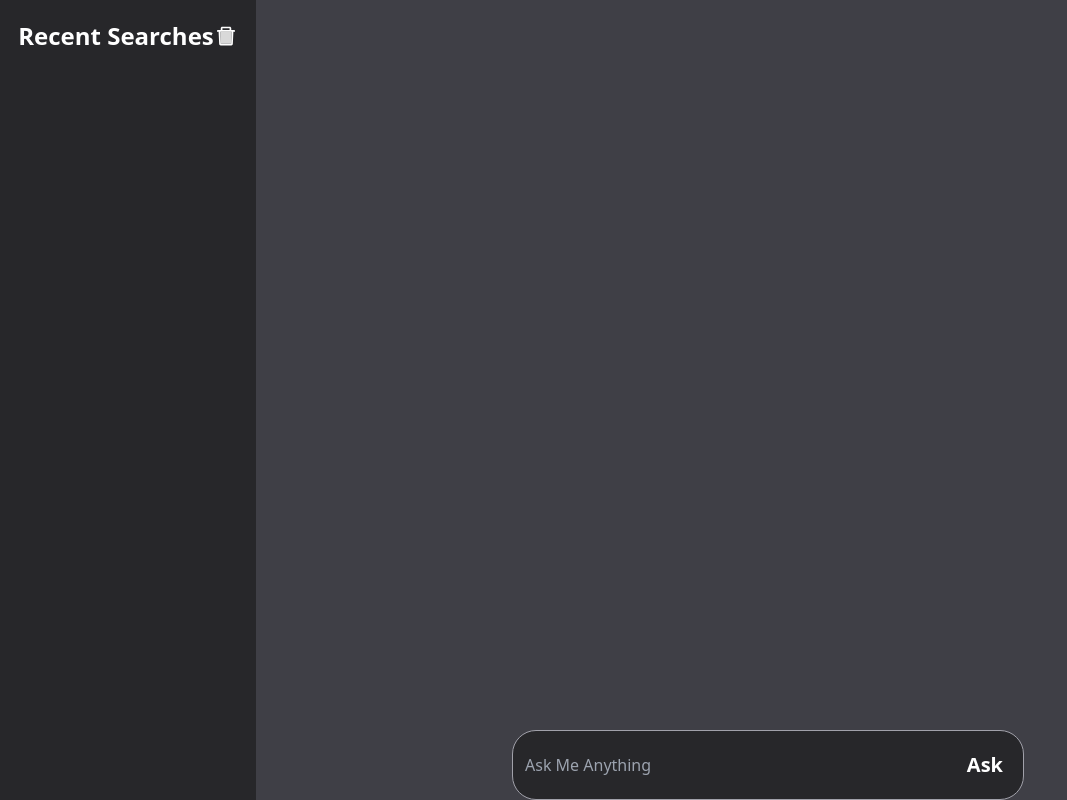
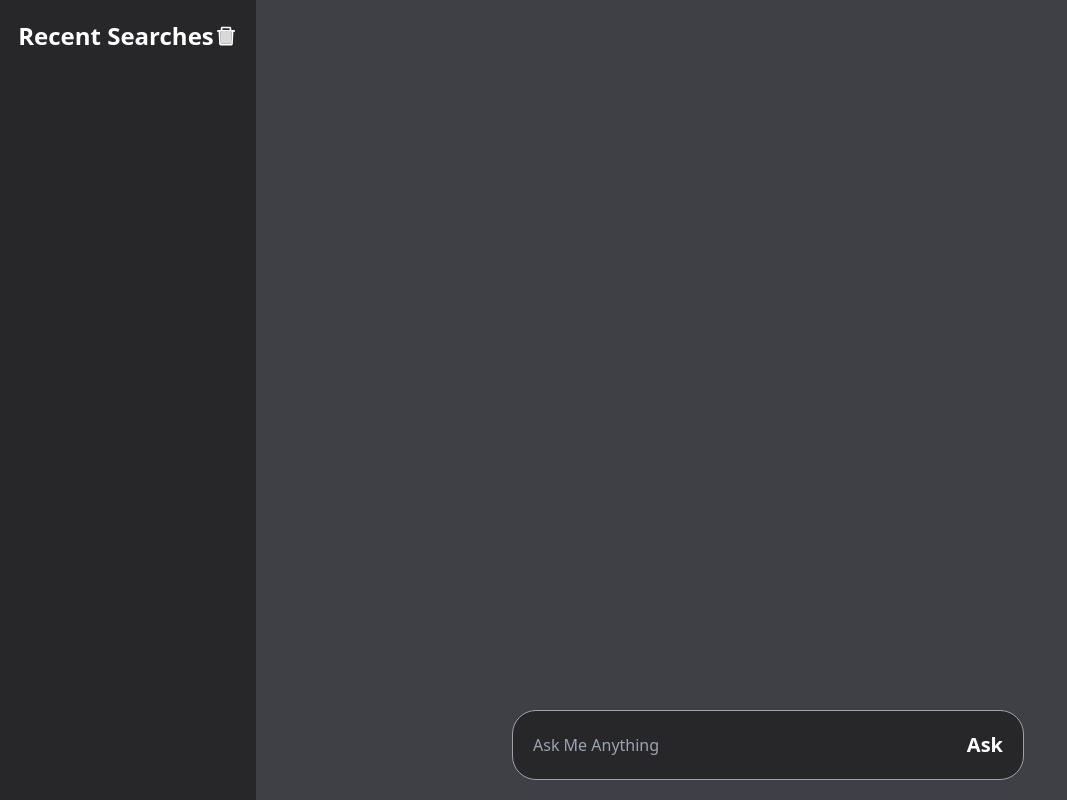
Before and after one commit to Torabarnob203311003/GemTalk, a React (Vite) app: page / in a window 1280 px wide. Shown: the whole page, without its empty margins (0-1067 px from the left). Built offline with nearby package versions, Linux system fonts and the light colour scheme.

Commit message:
again aligment chnaging

```diff
--- a/src/App.jsx
+++ b/src/App.jsx
@@ -66,11 +66,13 @@ function App() {
         <div className="container h-full overflow-auto scroll-smooth no-scrollbar flex flex-col justify-start pt-5">
           <div className='text-white'>
             {/* Display question */}
-            {askedQuestion && (
-              <div className="text-left px-10 py-3 text-xl font-semibold text-gray-300">
-                <strong className="text-white">Question:</strong> {askedQuestion}
-              </div>
-            )}
+            <div className=' flex  justify-end'>
+              {askedQuestion && (
+                <div className="text-left px-10 py-3 text-xl font-semibold text-gray-300 ml-auto">
+                  <strong className="text-white  ">You:</strong> {askedQuestion}
+                </div>
+              )}
+            </div>
             {/* Display loading or result */}
             {isLoading ? (
               <div className="text-left px-10 py-3 text-xl font-semibold text-gray-300">
@@ -78,9 +80,9 @@ function App() {
               </div>
             ) : (
               result && (
-                <div className="text-left px-10 py-3">
+                <div className="text-left px-10 py-3 mr-auto">
                   {/* Display the answers in the requested format */}
-                  <strong className="text-white text-2xl">Answer:</strong>
+                  <strong className="text-white text-2xl">Response:</strong>
                   <div className="mt-4">
                     {result.map((item, index) => (
                       <div key={index} className="mb-2">
@@ -98,12 +100,12 @@ function App() {
         </div>
 
         {/* Input box aligned at the bottom */}
-        <div className='bg-zinc-800 w-1/2 text-white m-auto rounded-3xl border border-zinc-400 flex mt-auto'>
+        <div className='bg-zinc-800 w-1/2 mb-5 text-white m-auto rounded-3xl border border-zinc-400 flex mt-auto'>
           <input
             onChange={(event) => setQuestion(event.target.value)}
             type="text"
             value={question}
-            className='w-full h-full p-3 outline-none bg-transparent text-white placeholder:text-gray-400'
+            className='w-full h-full p-5   outline-none bg-transparent text-white placeholder:text-gray-400'
             placeholder='Ask Me Anything'
           />
           <button
```
